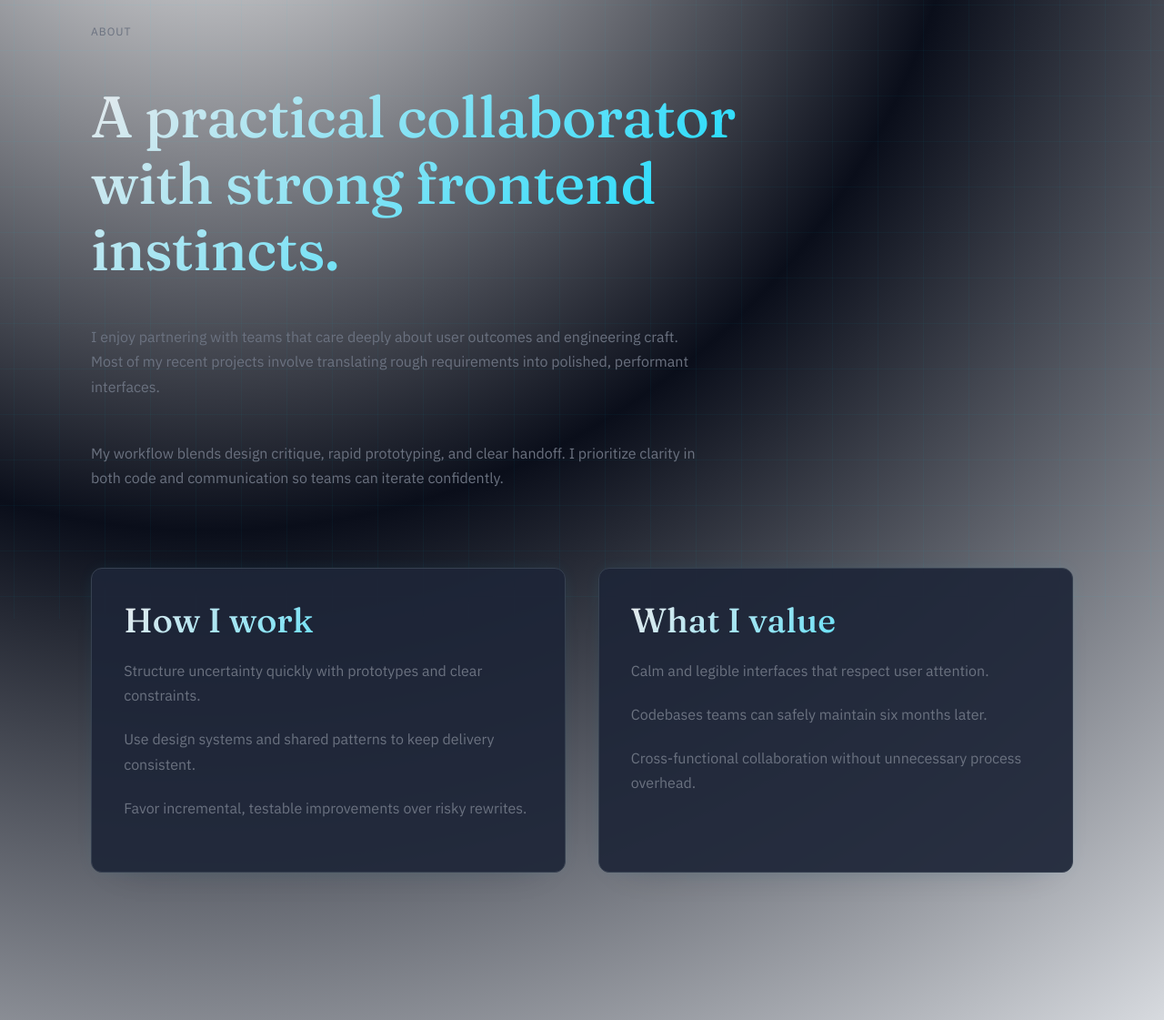
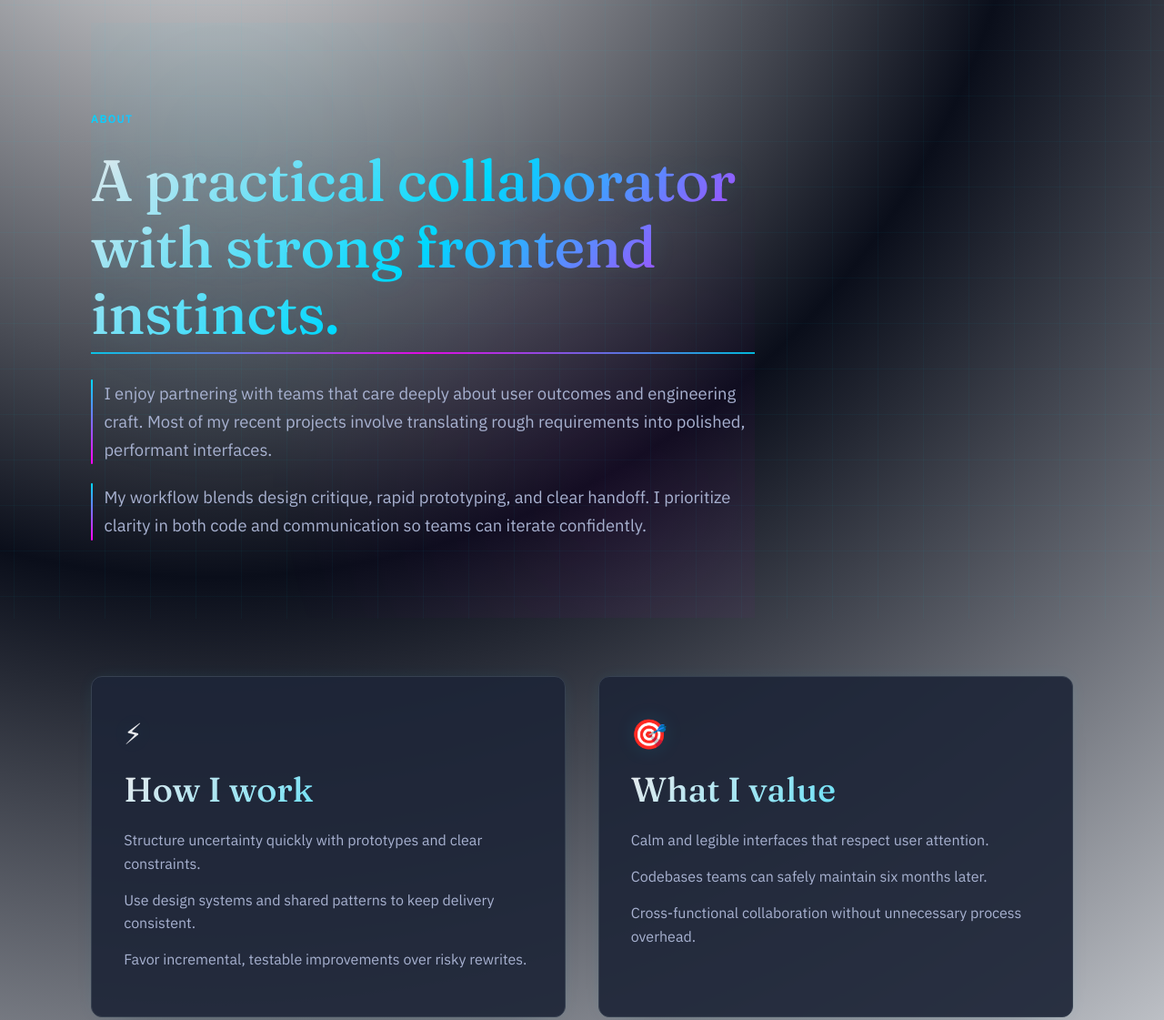
Before and after one commit to pen364692088/CVWebsite, an Astro site: page /CVWebsite/about in a window 1280 px wide. Shown: the part 120-1241 px from the top of the page at 91% size. Built offline with nearby package versions, Linux system fonts and the light colour scheme; Astro itself is replaced by a stand-in of ours.

Commit message:
feat: US-006 - Redesign About page with retro-futurism layout

```diff
--- a/src/pages/about.astro
+++ b/src/pages/about.astro
@@ -3,31 +3,205 @@ import BaseLayout from "../layouts/BaseLayout.astro";
 ---
 
 <BaseLayout title="About | Pen N" description="About Pen N">
-  <section class="grid" style="gap:1.6rem;max-width:76ch;">
-    <p class="eyebrow fade-up">About</p>
-    <h1 class="fade-up">A practical collaborator with strong frontend instincts.</h1>
-    <p class="fade-up">
+  <!-- Hero Section -->
+  <section class="about-hero fade-up">
+    <p class="eyebrow">About</p>
+    <h1>A practical collaborator with strong frontend instincts.</h1>
+    <div class="hero-content">
+      <p>
         I enjoy partnering with teams that care deeply about user outcomes and engineering craft.
         Most of my recent projects involve translating rough requirements into polished, performant interfaces.
       </p>
-    <p class="fade-up">
+      <p>
         My workflow blends design critique, rapid prototyping, and clear handoff. I prioritize clarity in both code
         and communication so teams can iterate confidently.
       </p>
+    </div>
   </section>
 
-  <section class="grid two section-block">
-    <div class="card fade-up">
+  <!-- Values Section -->
+  <section class="values-section section-block">
+    <div class="grid two">
+      <div class="value-card fade-up">
+        <div class="card-icon">⚡</div>
         <h2>How I work</h2>
         <p>Structure uncertainty quickly with prototypes and clear constraints.</p>
         <p>Use design systems and shared patterns to keep delivery consistent.</p>
         <p>Favor incremental, testable improvements over risky rewrites.</p>
       </div>
-    <div class="card fade-up">
+      <div class="value-card fade-up">
+        <div class="card-icon">🎯</div>
         <h2>What I value</h2>
         <p>Calm and legible interfaces that respect user attention.</p>
         <p>Codebases teams can safely maintain six months later.</p>
         <p>Cross-functional collaboration without unnecessary process overhead.</p>
       </div>
+    </div>
   </section>
+
+  <style>
+    /* About Hero Styling */
+    .about-hero {
+      padding: var(--space-2xl) 0 var(--space-xl);
+      max-width: 76ch;
+      position: relative;
+      overflow: hidden;
+    }
+
+    .about-hero::before {
+      content: '';
+      position: absolute;
+      top: 0;
+      left: 0;
+      right: 0;
+      bottom: 0;
+      background:
+        radial-gradient(circle at 20% 20%, var(--accent-soft) 0%, transparent 50%),
+        radial-gradient(circle at 80% 80%, var(--accent-secondary-soft) 0%, transparent 50%);
+      opacity: 0.4;
+      z-index: -1;
+      animation: hero-glow 8s ease-in-out infinite alternate;
+    }
+
+    .about-hero .eyebrow {
+      background: linear-gradient(135deg, var(--accent), var(--accent-secondary));
+      background-clip: text;
+      -webkit-background-clip: text;
+      -webkit-text-fill-color: transparent;
+      font-weight: 600;
+      letter-spacing: 0.1em;
+      text-shadow: 0 0 20px var(--accent-soft);
+      margin-bottom: var(--space-md);
+    }
+
+    .about-hero h1 {
+      background: linear-gradient(135deg, var(--text), var(--accent), var(--accent-secondary));
+      background-clip: text;
+      -webkit-background-clip: text;
+      -webkit-text-fill-color: transparent;
+      text-shadow: 0 0 30px var(--accent-soft);
+      position: relative;
+      margin-bottom: var(--space-lg);
+    }
+
+    .about-hero h1::after {
+      content: '';
+      position: absolute;
+      bottom: -8px;
+      left: 0;
+      width: 100%;
+      height: 2px;
+      background: linear-gradient(90deg, var(--accent), var(--accent-secondary), var(--accent));
+      animation: scanline 3s ease-in-out infinite;
+    }
+
+    .hero-content p {
+      color: var(--text-secondary);
+      font-size: clamp(1rem, 2vw, 1.15rem);
+      position: relative;
+      padding-left: var(--space-sm);
+      margin-bottom: var(--space-md);
+    }
+
+    .hero-content p::before {
+      content: '';
+      position: absolute;
+      left: 0;
+      top: 0;
+      bottom: 0;
+      width: 2px;
+      background: linear-gradient(to bottom, var(--accent), var(--accent-secondary));
+      border-radius: 1px;
+    }
+
+    /* Value Cards Styling */
+    .value-card {
+      background: color-mix(in srgb, var(--surface) 92%, transparent);
+      border: 1px solid var(--line);
+      border-radius: var(--radius);
+      padding: var(--space-lg);
+      box-shadow:
+        0 18px 40px -35px rgba(15, 25, 36, 0.45),
+        0 0 20px -5px var(--accent-soft);
+      position: relative;
+      transition: all var(--transition-normal) ease;
+    }
+
+    .value-card::before {
+      content: '';
+      position: absolute;
+      top: -1px;
+      left: -1px;
+      right: -1px;
+      bottom: -1px;
+      border-radius: var(--radius);
+      background: linear-gradient(45deg, var(--accent), var(--accent-secondary), var(--accent));
+      opacity: 0;
+      transition: opacity var(--transition-normal) ease;
+      z-index: -1;
+    }
+
+    .value-card:hover {
+      transform: translateY(-4px);
+      box-shadow:
+        0 25px 50px -25px rgba(15, 25, 36, 0.6),
+        0 0 30px -10px var(--accent-soft);
+    }
+
+    .value-card:hover::before {
+      opacity: 0.15;
+    }
+
+    .card-icon {
+      font-size: 2rem;
+      margin-bottom: var(--space-sm);
+      filter: drop-shadow(0 0 10px var(--accent-soft));
+    }
+
+    .value-card h2 {
+      margin-bottom: var(--space-md);
+    }
+
+    .value-card p {
+      color: var(--text-secondary);
+      margin-bottom: var(--space-sm);
+      line-height: 1.6;
+    }
+
+    .values-section {
+      padding-top: var(--space-xl);
+    }
+
+    /* Animation keyframes */
+    @keyframes scanline {
+      0%, 100% { opacity: 0.3; }
+      50% { opacity: 1; }
+    }
+
+    @keyframes hero-glow {
+      0% { opacity: 0.3; }
+      100% { opacity: 0.6; }
+    }
+
+    /* Accessibility: reduce motion for users who prefer it */
+    @media (prefers-reduced-motion: reduce) {
+      .about-hero::before,
+      .about-hero h1::after,
+      .value-card {
+        animation: none !important;
+        transition: none !important;
+      }
+    }
+
+    /* Responsive design */
+    @media (max-width: 820px) {
+      .about-hero {
+        padding-top: var(--space-xl);
+      }
+
+      .values-section .grid.two {
+        grid-template-columns: 1fr;
+      }
+    }
+  </style>
 </BaseLayout>
```
Also changed, not shown: test-about-page.js (added, +70 -0 lines). Lines whose indentation alone changed are shown as unchanged.
